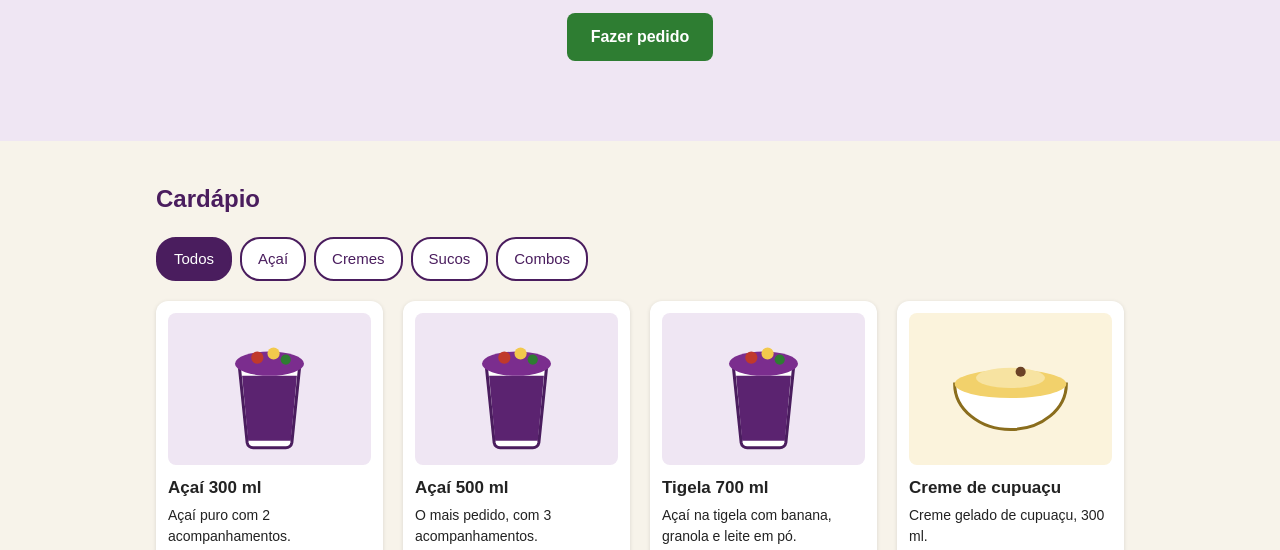
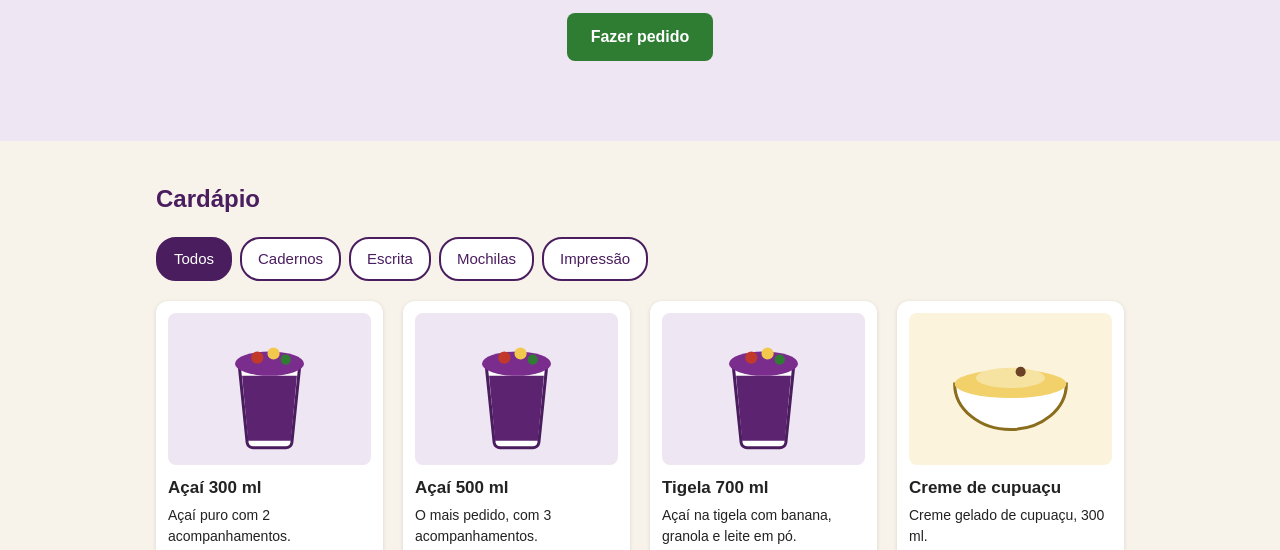
Before and after one commit to matheusriso/ponto-escolar, a plain HTML site: page index.html in a window 1280 px wide. Shown: the part 247-797 px from the top of the page. Drawn offline with Linux system fonts and the light colour scheme.

Commit message:
feat: catálogo do cliente

```diff
--- a/index.html
+++ b/index.html
@@ -40,10 +40,10 @@
 
       <div class="filtros" aria-label="Filtrar o cardápio por categoria">
         <button type="button" class="filtro ativo" data-filtro="todos" aria-pressed="true">Todos</button>
-        <button type="button" class="filtro" data-filtro="acai" aria-pressed="false">Açaí</button>
-        <button type="button" class="filtro" data-filtro="creme" aria-pressed="false">Cremes</button>
-        <button type="button" class="filtro" data-filtro="suco" aria-pressed="false">Sucos</button>
-        <button type="button" class="filtro" data-filtro="combo" aria-pressed="false">Combos</button>
+        <button type="button" class="filtro" data-filtro="acai" aria-pressed="false">Cadernos</button>
+        <button type="button" class="filtro" data-filtro="creme" aria-pressed="false">Escrita</button>
+        <button type="button" class="filtro" data-filtro="suco" aria-pressed="false">Mochilas</button>
+        <button type="button" class="filtro" data-filtro="combo" aria-pressed="false">Impressão</button>
       </div>
 
       <div class="cards">
```
